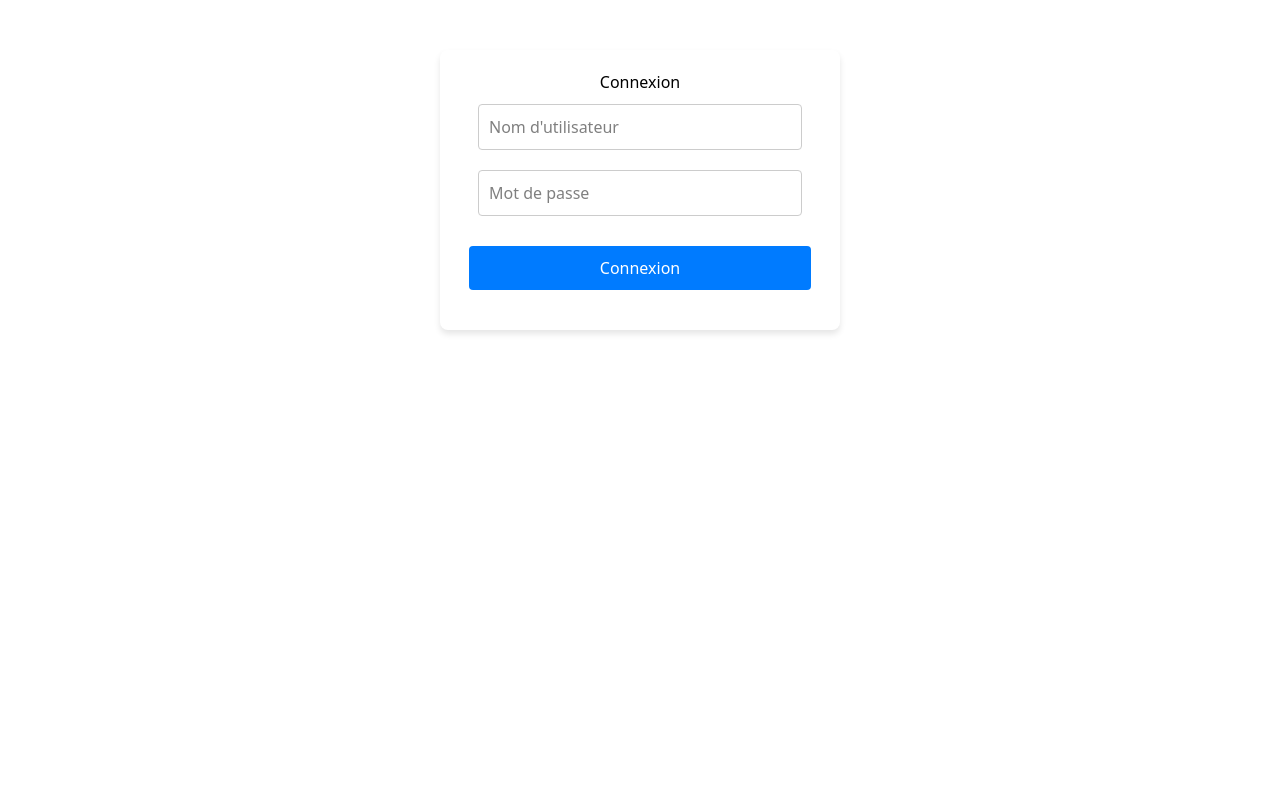
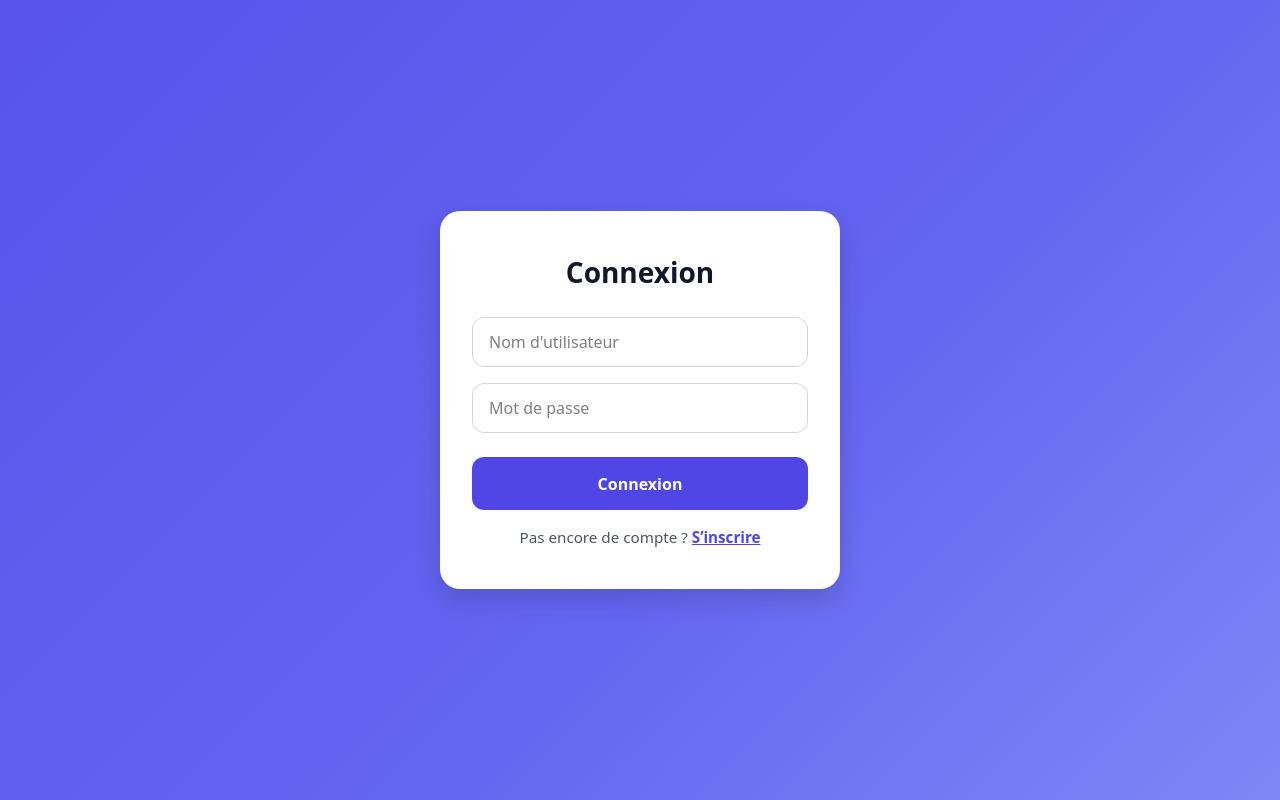
Before and after one commit to ccbaxter2735/cinemax_frontend, a React (Vite) app: page /login in a window 1280 px wide. Built offline with nearby package versions, Linux system fonts and the light colour scheme; no server answers.

Commit message:
modification connection page ok

```diff
--- a/src/components/Form.jsx
+++ b/src/components/Form.jsx
@@ -2,55 +2,117 @@ import { useState } from "react";
 import api from "../api";
 import { useNavigate } from "react-router-dom";
 import { ACCESS_TOKEN, REFRESH_TOKEN } from "../constants";
-import "../style/Form.css"
+import "../style/Form.css";
 
-function Form({route, method}) {
+function Form({ route, method }) {
   const [username, setUsername] = useState("");
   const [password, setPassword] = useState("");
   const [loading, setLoading] = useState(false);
+  const [isLogin, setIsLogin] = useState(method === "login");
   const navigate = useNavigate();
 
-    const name = method === "login" ? "Connexion" : "Inscription";
-
+  const name = isLogin ? "Connexion" : "Inscription";
+  const currentRoute = isLogin ? "/api/token/" : "/api/user/register/";
 
   const handleSubmit = async (e) => {
+    e.preventDefault();
     setLoading(true);
-        e.preventDefault();
+
     try {
-            const response = await api.post(route, { username, password });
-            if (method === "login") {
+      const response = await api.post(currentRoute, { username, password });
+
+      if (isLogin) {
         localStorage.setItem(ACCESS_TOKEN, response.data.access);
         localStorage.setItem(REFRESH_TOKEN, response.data.refresh);
+        localStorage.setItem("username", username);
         navigate("/");
       } else {
-                navigate("/login");
+        alert("Compte créé avec succès ! Connecte-toi maintenant.");
+        setIsLogin(true);
+        setUsername("");
+        setPassword("");
       }
     } catch (error) {
-            console.log(error);
-            alert(error.response.data.detail);
+      console.error(error);
+      alert(
+        error.response?.data?.detail ||
+          (isLogin
+            ? "Erreur de connexion. Vérifie tes identifiants."
+            : "Erreur lors de l'inscription.")
+      );
+      if (isLogin) navigate("/login");
     } finally {
       setLoading(false);
     }
-    }
+  };
 
-    return <form onSubmit={handleSubmit} className="form-container">
-        <h1> {name}</h1>
+  const toggleMode = () => {
+    setIsLogin(!isLogin);
+    setUsername("");
+    setPassword("");
+  };
+
+  return (
+    <div className="auth-container">
+      <form onSubmit={handleSubmit} className="auth-card">
+        <h1 className="auth-title">{name}</h1>
+
+        <div className="auth-fields">
           <input
-            className="form-input"
             type="text"
             placeholder="Nom d'utilisateur"
             value={username}
-            onChange={(e) => setUsername(e.target.value)} />
+            onChange={(e) => setUsername(e.target.value)}
+            className="auth-input"
+            required
+          />
 
           <input
-            className="form-input"
             type="password"
             placeholder="Mot de passe"
             value={password}
-            onChange={(e) => setPassword(e.target.value)} />
+            onChange={(e) => setPassword(e.target.value)}
+            className="auth-input"
+            required
+          />
+        </div>
 
-        <button className="form-button" type="submit">{name}</button>
+        <button
+          type="submit"
+          disabled={loading}
+          className="auth-button"
+        >
+          {loading ? "Chargement..." : name}
+        </button>
+
+        <div className="auth-toggle">
+          {isLogin ? (
+            <>
+              Pas encore de compte ?{" "}
+              <button
+                type="button"
+                onClick={toggleMode}
+                className="auth-link"
+              >
+                S’inscrire
+              </button>
+            </>
+          ) : (
+            <>
+              Déjà un compte ?{" "}
+              <button
+                type="button"
+                onClick={toggleMode}
+                className="auth-link"
+              >
+                Se connecter
+              </button>
+            </>
+          )}
+        </div>
       </form>
+    </div>
+  );
 }
 
-export default Form
+export default Form;
--- a/src/style/Form.css
+++ b/src/style/Form.css
@@ -34,3 +34,119 @@
 .form-button:hover {
   background-color: #0056b3;
 }
+
+/* === Global layout === */
+.auth-container {
+  min-height: 100vh;
+  display: flex;
+  justify-content: center;
+  align-items: center;
+  background: linear-gradient(135deg, #4f46e5, #6366f1, #a5b4fc);
+  background-size: 200% 200%;
+  animation: gradientShift 8s ease infinite;
+  padding: 20px;
+}
+
+@keyframes gradientShift {
+  0% {
+    background-position: 0% 50%;
+  }
+  50% {
+    background-position: 100% 50%;
+  }
+  100% {
+    background-position: 0% 50%;
+  }
+}
+
+/* === Auth card === */
+.auth-card {
+  background: white;
+  padding: 2.5rem 2rem;
+  border-radius: 1.25rem;
+  box-shadow: 0 10px 25px rgba(0, 0, 0, 0.15);
+  width: 100%;
+  max-width: 400px;
+  text-align: center;
+  transition: all 0.3s ease;
+}
+
+.auth-card:hover {
+  transform: translateY(-4px);
+  box-shadow: 0 14px 30px rgba(0, 0, 0, 0.2);
+}
+
+/* === Title === */
+.auth-title {
+  font-size: 1.75rem;
+  font-weight: 800;
+  color: #111827;
+  margin-bottom: 1.5rem;
+}
+
+/* === Input fields === */
+.auth-fields {
+  display: flex;
+  flex-direction: column;
+  gap: 1rem;
+  margin-bottom: 1.5rem;
+}
+
+.auth-input {
+  padding: 0.75rem 1rem;
+  border: 1.5px solid #d1d5db;
+  border-radius: 0.75rem;
+  font-size: 1rem;
+  transition: border-color 0.25s, box-shadow 0.25s;
+}
+
+.auth-input:focus {
+  border-color: #6366f1;
+  box-shadow: 0 0 0 3px rgba(99, 102, 241, 0.3);
+  outline: none;
+}
+
+/* === Button === */
+.auth-button {
+  width: 100%;
+  padding: 0.9rem;
+  border: none;
+  border-radius: 0.75rem;
+  background-color: #4f46e5;
+  color: white;
+  font-size: 1rem;
+  font-weight: 600;
+  cursor: pointer;
+  transition: background 0.25s ease, transform 0.2s ease;
+}
+
+.auth-button:hover {
+  background-color: #4338ca;
+  transform: translateY(-1px);
+}
+
+.auth-button:disabled {
+  background-color: #9ca3af;
+  cursor: not-allowed;
+}
+
+/* === Toggle section === */
+.auth-toggle {
+  margin-top: 1rem;
+  font-size: 0.95rem;
+  color: #4b5563;
+}
+
+.auth-link {
+  background: none;
+  border: none;
+  color: #4f46e5;
+  font-weight: 600;
+  cursor: pointer;
+  text-decoration: underline;
+  transition: color 0.25s ease;
+}
+
+.auth-link:hover {
+  color: #3730a3;
+}
```
Lines whose indentation alone changed are shown as unchanged.
